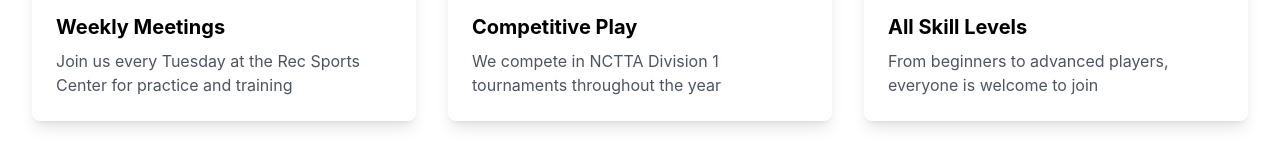
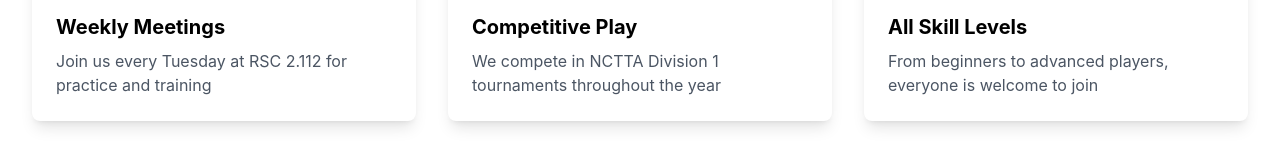
Before and after one commit to utexastabletennis/utexastabletennis, a React (Vite) app: page / in a window 1280 px wide. Shown: the part 767-914 px from the top of the page. Built offline with nearby package versions, Linux system fonts and the light colour scheme.

Commit message:
updated chas and michael img

```diff
--- a/src/pages/Home.jsx
+++ b/src/pages/Home.jsx
@@ -35,7 +35,7 @@ function Home() {
             <div className="text-ut-orange text-4xl mb-4">📅</div>
             <h3 className="text-xl font-bold mb-2">Weekly Meetings</h3>
             <p className="text-gray-600">
-              Join us every Tuesday at the Rec Sports Center for practice and training
+              Join us every Tuesday at RSC 2.112 for practice and training
             </p>
           </div>
           <div className="bg-white p-6 rounded-lg shadow-lg">
```
Also changed, not shown: public/players/michael_guo.jpg.
